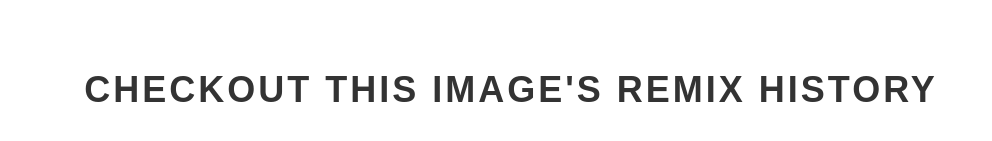
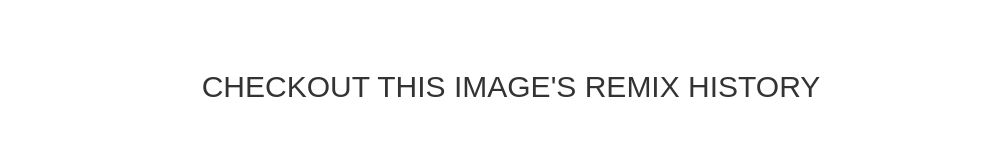
Before and after one commit to csills/REMIX, a React (Create React App) app in the folder client/: page /gallery/1 in a window 1280 px wide. Shown: the part 1274-1415 px from the top of the page, without its empty margins (129-1121 px from the left). Built offline with nearby package versions, Linux system fonts and the light colour scheme; no server answers.

Commit message:
adjusted heading/title sizes

```diff
--- a/client/src/components/ImageRemixHistory.jsx
+++ b/client/src/components/ImageRemixHistory.jsx
@@ -85,7 +85,7 @@ class ImageRemixHistory extends Component {
 
             {/* This is where all the remixes submitted for an
                 Indiviual Gallery Image will appear: */}
-            <h1>Checkout this Image's Remix History</h1>
+            <h2>Checkout this Image's Remix History</h2>
             <div refs='remix-gallery-container' className='container-fluid gallery-container'>
                 <div className='row'>
                     {
--- a/client/src/components/UserRemixGallery.jsx
+++ b/client/src/components/UserRemixGallery.jsx
@@ -33,7 +33,6 @@ class UserRemixGallery extends Component {
           this.setState({ gallery: {
             Remixes: data,
         },});
-        //   console.log(data);
       })
     }
 
@@ -41,7 +40,7 @@ class UserRemixGallery extends Component {
         return  (
         <div>
             <div className="UserRemix">
-                <h1 className="UserName">My Remix History</h1>
+                <h2 className="UserName">My Remixes</h2>
             </div>
 
             <div refs='remix-gallery-container' className='container-fluid gallery-container'>
@@ -52,7 +51,6 @@ class UserRemixGallery extends Component {
                             return <div key={index} className='col-sm-6 col-md-3 col-xl-2'>
                                 <div className = 'gallery-card'>
                                     <UserRemixGalleryImages className='gallery-thumbnail' src={remix.filepath} alt={'Image number ' + (index + 1)} />
-                                    {/* Should the source for these images be changed to call from data base? */}
                                 </div>
                             </div>
                         })
```
